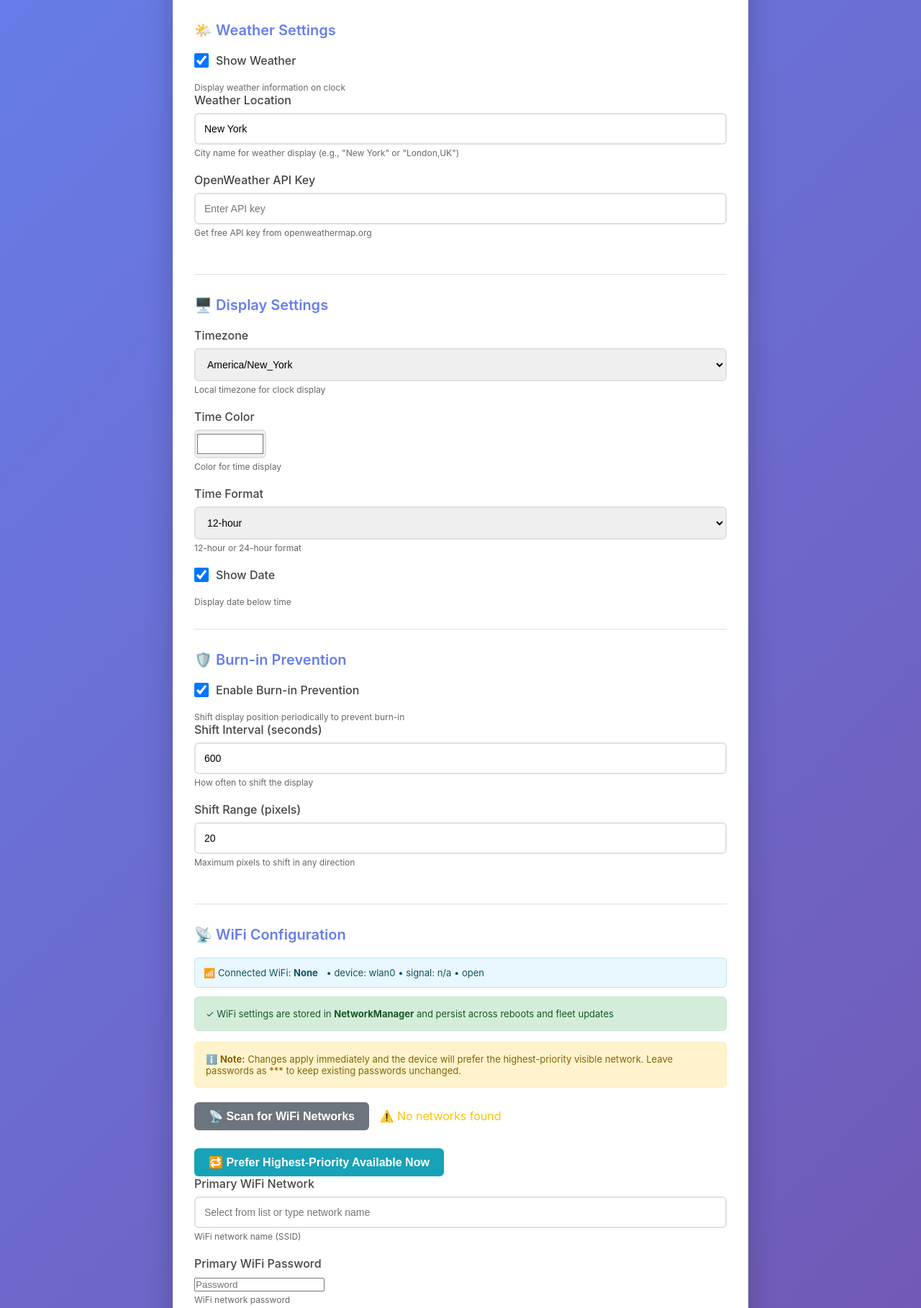
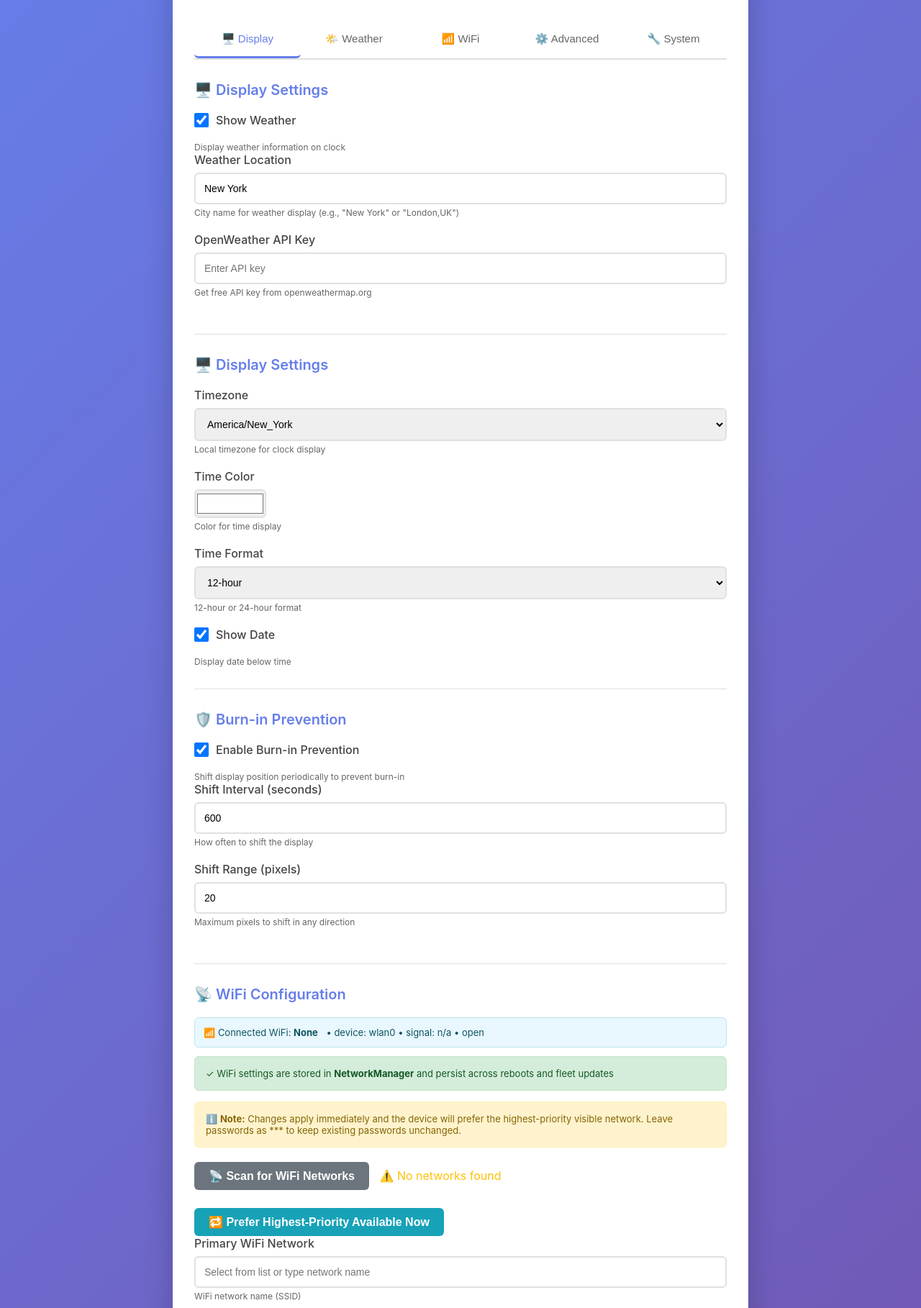
Before and after one commit to AhsenBaig-boilerplate/rpi-digital-clock, a Flask app: page / in a window 1280 px wide. Shown: the part 139-1957 px from the top of the page at 72% size. Run offline with Flask 3, Linux system fonts and the light colour scheme; data that the repository does not hold is empty.

Commit message:
UI reorganization: add tabbed navigation (WIP)

```diff
--- a/settings-ui/templates/index.html
+++ b/settings-ui/templates/index.html
@@ -233,6 +233,44 @@
             0% { transform: rotate(0deg); }
             100% { transform: rotate(360deg); }
         }
+
+        /* Tabs */
+        .tabs {
+            display: flex;
+            border-bottom: 2px solid #e0e0e0;
+            margin-bottom: 30px;
+            overflow-x: auto;
+        }
+
+        .tab {
+            padding: 15px 25px;
+            cursor: pointer;
+            border: none;
+            background: none;
+            font-size: 15px;
+            font-weight: 500;
+            color: #666;
+            border-bottom: 3px solid transparent;
+            transition: all 0.3s;
+            white-space: nowrap;
+        }
+
+        .tab:hover {
+            color: #667eea;
+        }
+
+        .tab.active {
+            color: #667eea;
+            border-bottom-color: #667eea;
+        }
+
+        .tab-content {
+            display: none;
+        }
+
+        .tab-content.active {
+            display: block;
+        }
     </style>
 </head>
 <body>
@@ -248,10 +286,20 @@
         <div class="content">
             <div id="message" class="message"></div>
 
+            <!-- Tabs Navigation -->
+            <div class="tabs">
+                <button class="tab active" onclick="switchTab(event, 'display-tab')">🖥️ Display</button>
+                <button class="tab" onclick="switchTab(event, 'weather-tab')">🌤️ Weather</button>
+                <button class="tab" onclick="switchTab(event, 'wifi-tab')">📶 WiFi</button>
+                <button class="tab" onclick="switchTab(event, 'advanced-tab')">⚙️ Advanced</button>
+                <button class="tab" onclick="switchTab(event, 'system-tab')">🔧 System</button>
+            </div>
+
             <form id="settingsForm">
-                <!-- Weather Settings -->
-                <div class="section">
-                    <h2 class="section-title">🌤️ Weather Settings</h2>
+                <!-- Display Tab -->
+                <div id="display-tab" class="tab-content active">
+                    <div class="section">
+                        <h2 class="section-title">🖥️ Display Settings</h2>
 
                     <div class="form-group checkbox-group">
                            <input type="checkbox" id="WEATHER_ENABLED" name="WEATHER_ENABLED"
@@ -481,6 +529,25 @@
     <script>
         const form = document.getElementById('settingsForm');
         const messageDiv = document.getElementById('message');
+
+        // Tab switching function
+        function switchTab(event, tabId) {
+            // Hide all tab contents
+            document.querySelectorAll('.tab-content').forEach(tab => {
+                tab.classList.remove('active');
+            });
+
+            // Remove active from all tabs
+            document.querySelectorAll('.tab').forEach(tab => {
+                tab.classList.remove('active');
+            });
+
+            // Show selected tab
+            document.getElementById(tabId).classList.add('active');
+
+            // Mark tab as active
+            event.currentTarget.classList.add('active');
+        }
 
         // Scan for WiFi networks and populate dropdowns
         async function scanWiFiNetworks() {
```
